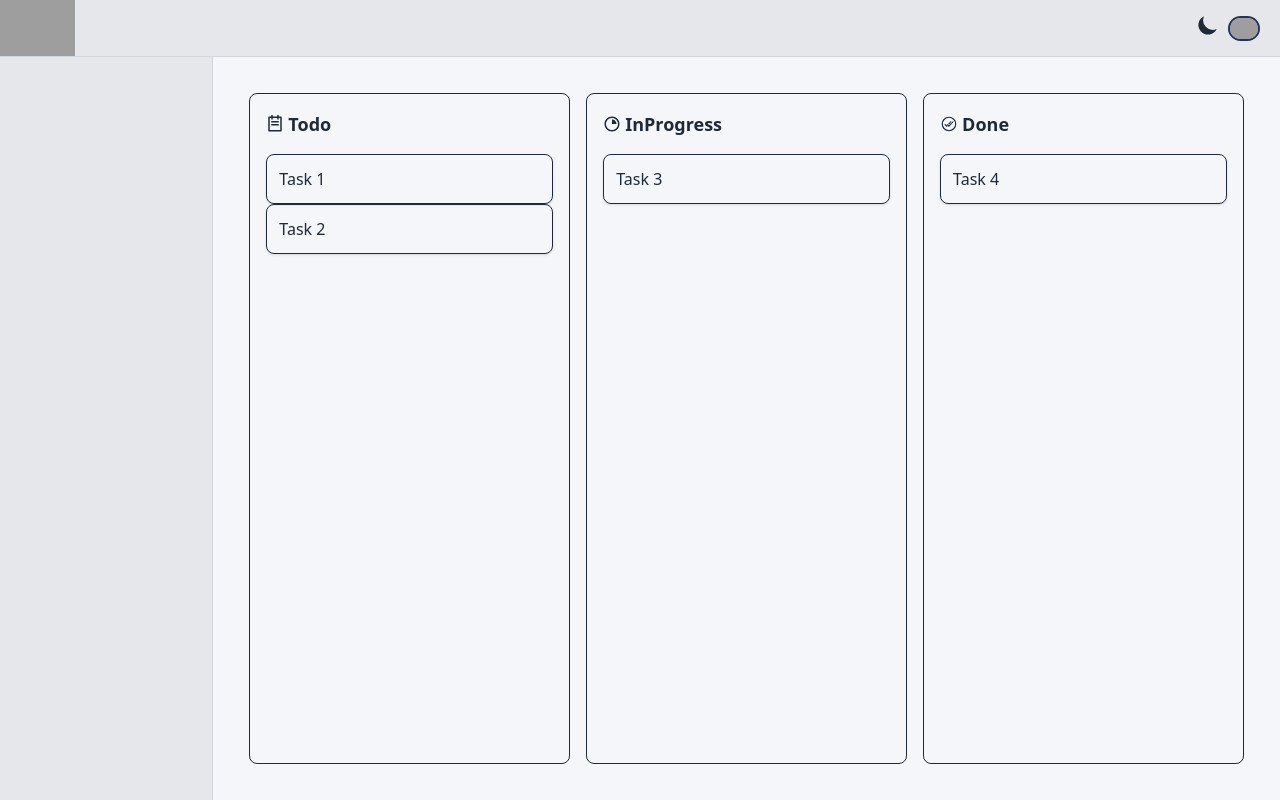
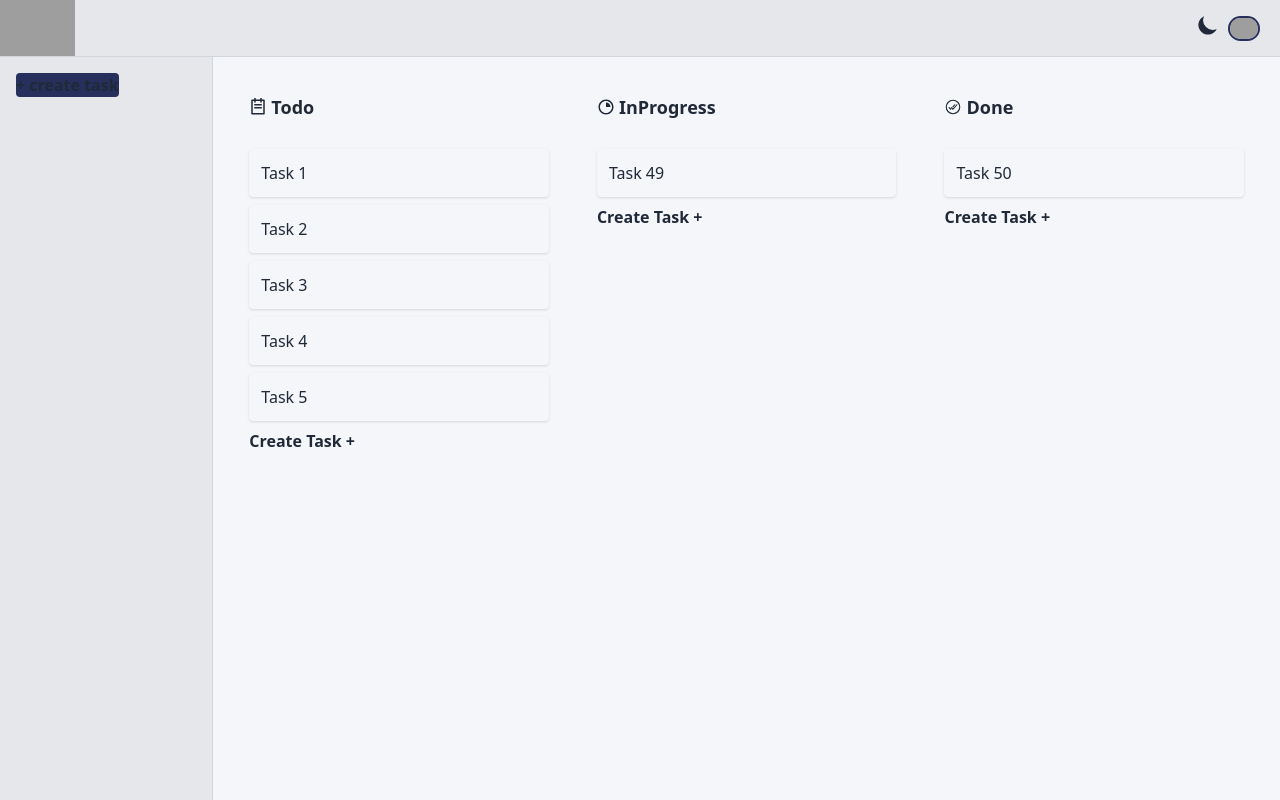
Before and after one commit to mehefujali/taskify, a React (Vite) app: page / in a window 1280 px wide. Built offline with nearby package versions, Linux system fonts and the light colour scheme; grey boxes are pictures that could not be loaded.

Commit message:
task manegment btn created

```diff
--- a/src/Shaird/MyButton.jsx
+++ b/src/Shaird/MyButton.jsx
@@ -3,16 +3,17 @@ import PropTypes from "prop-types";
 import useDark from "../Hooks/useDark";
 
 
-const MyButton = ({children}) => {
+const MyButton = ({children , text}) => {
       const dark = useDark()
       return (
             <Button
-            className={` rounded ${dark?"bg-secondary-dark":"bg-primary-light"} cursor-pointer `}
+            variant={text&&"text"}
+            className={` rounded ${!text && dark?"bg-secondary-dark":"bg-primary-light"} cursor-pointer  ${text&&"bg-transparent   theme-text"}`}
             >{children}</Button>
       );
 };
 MyButton.propTypes = {
       children: PropTypes.node.isRequired ,
-      dark: PropTypes.bool.isRequired,
+      text: PropTypes.bool.isRequired,
 }
 export default MyButton;
--- a/src/components/Sidenav/Sidenav.jsx
+++ b/src/components/Sidenav/Sidenav.jsx
@@ -1,4 +1,5 @@
 import useDark from "../../Hooks/useDark"
+import MyButton from '../../Shaird/MyButton';
 
 
 const Sidenav = () => {
@@ -6,7 +7,9 @@ const Sidenav = () => {
       return (
             <div
             className={` h-full w-full  border-r ${dark?"border-r-gray-700 bg-gray-900/30":'border-gray-300 bg-gray-200'} `}>
-
+                 <div className=" p-4 w-full ">
+                 <MyButton>+ create task</MyButton>
+                 </div>
             </div>
       );
 };
--- a/src/components/Tasks/Tasks.jsx
+++ b/src/components/Tasks/Tasks.jsx
@@ -2,11 +2,19 @@ import { useState } from "react";
 import { DragDropContext, Droppable, Draggable } from "react-beautiful-dnd";
 import { IoCheckmarkDoneCircleOutline } from "react-icons/io5";
 import { RiProgress2Line, RiTodoLine } from "react-icons/ri";
+import MyButton from "../../Shaird/MyButton";
 
 const initialTasks = {
-  todo: [{ id: "1", title: "Task 1" }, { id: "2", title: "Task 2" }],
-  inProgress: [{ id: "3", title: "Task 3" }],
-  done: [{ id: "4", title: "Task 4" }],
+  todo: [
+    { id: "1", title: "Task 1" },
+    { id: "2", title: "Task 2" },
+    { id: "3", title: "Task 3" },
+    { id: "4", title: "Task 4" },
+    { id: "5", title: "Task 5" },
+
+  ],
+  inProgress: [{ id: "49", title: "Task 49" }],
+  done: [{ id: "50", title: "Task 50" }],
 };
 
 const Tasks = () => {
@@ -45,16 +53,16 @@ const Tasks = () => {
 
   return (
     <DragDropContext onDragEnd={onDragEnd}>
-      <div className="grid grid-cols-3 gap-4 p-4 h-full">
+      <div className="grid grid-cols-3 gap-4  h-full">
         {Object.entries(tasks).map(([column, items]) => (
           <Droppable key={column} droppableId={column}>
             {(provided) => (
               <div
                 ref={provided.innerRef}
                 {...provided.droppableProps}
-                className="border rounded-lg p-4  min-h-full"
+                className="theme-border rounded p-4  border-2 min-h-full space-y-2 overflow-y-auto "
               >
-                <h2 className="text-lg font-bold mb-4 capitalize flex items-center gap-1">
+                <h2 className="text-lg font-bold mb-4 capitalize flex theme-border-b pb-3 items-center gap-1">
                   {column==="todo"&&<RiTodoLine className=" "/>}
                   {column==="inProgress"&&<RiProgress2Line className=" "/>}
                   {column==="done"&&<IoCheckmarkDoneCircleOutline className=" "/>}
@@ -67,7 +75,7 @@ const Tasks = () => {
                         ref={provided.innerRef}
                         {...provided.draggableProps}
                         {...provided.dragHandleProps}
-                        className="p-3 border rounded-lg shadow-sm cursor-grab"
+                        className="p-3 theme-border rounded shadow-sm cursor-grab"
                       >
                         {item.title}
                       </div>
@@ -75,6 +83,7 @@ const Tasks = () => {
                   </Draggable>
                 ))}
                 {provided.placeholder}
+                <MyButton text> Create Task +</MyButton>
               </div>
             )}
           </Droppable>
--- a/src/index.css
+++ b/src/index.css
@@ -35,6 +35,17 @@
 body {
   background-color: var(--color-background);
   color: var(--color-text);
-  transition: background-color 0.3s, color 0.3s;
+  transition: background-color 0.2s, color 0.2s;
 
 }
+.theme-border {
+  border: var(--color-text) ;
+}
+
+.theme-bg{
+  background-color: var(--color-background);
+}
+
+.theme-text{
+  color: var(--color-text);
+}
```
